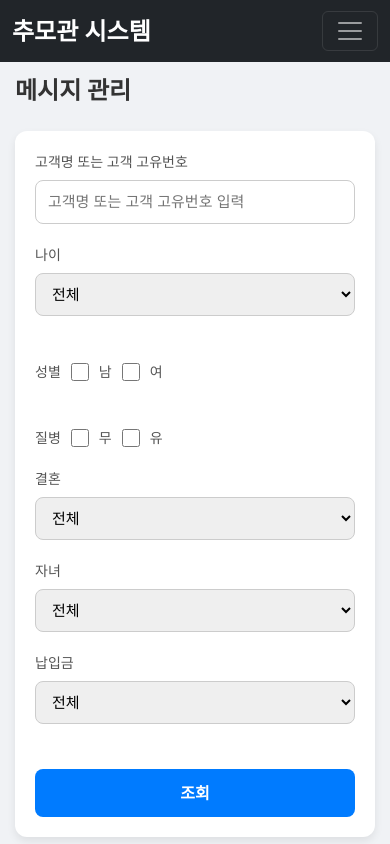
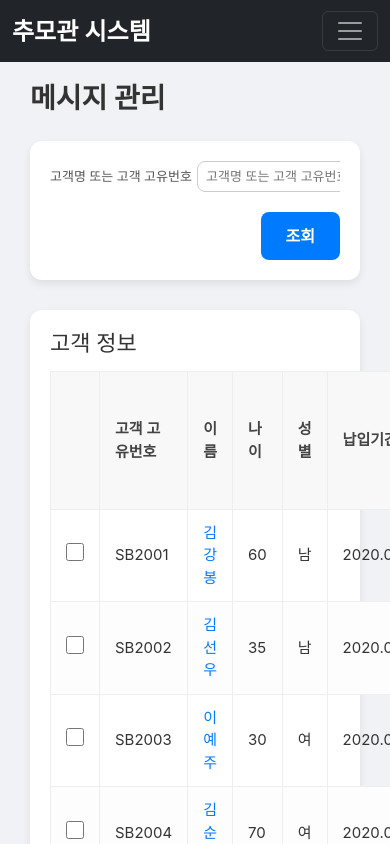
Before and after one commit to Aivle-Bigproject11/Front, a React (Create React App) app: page /menu3 in a window 390 px wide. Shown: the top 844 px of the page. Built offline with nearby package versions, Linux system fonts and the light colour scheme; no server answers; sample sign-in values are in the browser's storage.

Commit message:
필터링 항목 겹침 수정정

```diff
--- a/src/pages/Menu3.css
+++ b/src/pages/Menu3.css
@@ -23,7 +23,7 @@
   font-weight: bold;
   color: #333;
   margin-bottom: 25px;
-  text-align: center;
+  text-align: left; /* 왼쪽 정렬 */
 }
 
 /* 필터링 섹션 */
@@ -33,40 +33,59 @@
   border-radius: 12px;
   box-shadow: 0 4px 8px rgba(0, 0, 0, 0.08);
   margin-bottom: 30px;
+  display: flex;
+  flex-direction: column; /* 자식 요소들을 세로로 정렬 */
+  gap: 15px; /* 필터 항목 줄과 버튼 줄 사이의 간격 */
 }
 
-.filter-row {
+/* 모든 필터링 항목을 담는 한 줄 스타일 */
+.filter-row-all {
   display: flex;
-  flex-wrap: wrap; /* 반응형을 위해 flex-wrap 유지 */
-  gap: 20px;
-  align-items: flex-end; /* 하단 정렬 */
-  justify-content: flex-start; /* 왼쪽 정렬 */
+  flex-wrap: nowrap; /* 줄바꿈 방지 */
+  align-items: center; /* 세로 중앙 정렬 (라벨과 input/select의 기준선 맞춤) */
+  gap: 15px; /* 필터 항목들 사이의 간격 */
+  width: 100%;
+  overflow-x: auto; /* 내용이 넘칠 경우 스크롤바 표시 */
+  padding-bottom: 5px; /* 스크롤바 공간 확보 */
+  justify-content: flex-start; /* 항목들을 왼쪽부터 배치 */
+}
+
+/* 조회 버튼을 위한 별도의 줄 스타일 */
+.filter-row-bottom {
+  display: flex;
+  justify-content: flex-end; /* 조회 버튼은 오른쪽에 */
+  width: 100%;
 }
 
 .filter-item {
   display: flex;
-  flex-direction: column;
-  flex-basis: calc((100% / 7) - 20px); /* 7개 아이템이 한 줄에 들어가도록 계산 */
-  min-width: 120px; /* 최소 너비 설정 */
+  flex-direction: row; /* 라벨과 입력 필드를 가로로 배치 */
+  align-items: center; /* 세로 중앙 정렬 */
   flex-shrink: 0; /* 아이템이 줄어들지 않도록 */
+  white-space: nowrap; /* 라벨 텍스트 줄바꿈 방지 */
+  gap: 5px; /* 라벨과 입력 필드 사이의 간격 */
+  /* flex-grow는 개별 항목에 필요에 따라 부여 */
 }
 
 .filter-item label {
-  font-size: 14px;
+  font-size: 13px; /* 폰트 크기 유지 */
   color: #555;
-  margin-bottom: 8px;
+  margin-bottom: 0; /* 라벨이 가로로 배치되므로 하단 마진 제거 */
   font-weight: 500;
+  flex-shrink: 0; /* 라벨이 줄어들지 않도록 */
 }
 
 .filter-item input[type="text"],
 .filter-item select {
-  padding: 10px 12px;
+  padding: 5px 8px; /* 패딩 유지 */
   border: 1px solid #ccc;
   border-radius: 8px;
-  font-size: 15px;
-  width: 100%;
+  font-size: 13px; /* 폰트 크기 유지 */
+  width: auto; /* 내용에 따라 너비 자동 조절 */
+  flex-grow: 1; /* 남은 공간을 채우도록 */
   box-sizing: border-box; /* 패딩이 너비에 포함되도록 */
   transition: border-color 0.2s ease-in-out;
+  min-width: 50px; /* 최소 너비 유지 */
 }
 
 .filter-item input[type="text"]:focus,
@@ -76,9 +95,11 @@
   box-shadow: 0 0 0 3px rgba(0, 123, 255, 0.25);
 }
 
+/* 고객명 또는 고객 고유번호 검색 필드 */
 .search-input-group {
-  flex-grow: 1; /* 검색 입력 필드 너비 확장 */
-  min-width: 200px; /* 최소 너비 조정 */
+  min-width: 220px; /* 충분한 너비 확보 */
+  max-width: 300px; /* 최대 너비 제한 */
+  flex-grow: 1; /* 다른 항목보다 조금 더 유연하게 확장 */
 }
 
 .search-input-wrapper {
@@ -89,35 +110,42 @@
 }
 
 .search-input-wrapper input {
-  padding-right: 35px; /* 아이콘 공간 확보 */
+  padding-right: 8px; /* 아이콘 제거로 인한 패딩 조정 */
 }
 
-.search-icon {
-  position: absolute;
-  right: 10px;
-  width: 20px;
-  height: 20px;
-  color: #888;
-}
 
+/* 체크박스 그룹 (성별, 질병) */
 .checkbox-group {
-  flex-direction: row;
-  align-items: center;
-  gap: 10px;
-  padding-top: 25px; /* 라벨과 정렬을 위해 */
+  display: flex;
+  align-items: center; /* 체크박스와 라벨 세로 중앙 정렬 */
+  gap: 5px; /* 라벨과 체크박스 사이 간격 조정 (더 좁게) */
+  padding-top: 0; /* 라벨과 입력 필드가 같은 줄에 있으므로 padding-top 제거 */
+  min-width: 100px; /* 최소 너비 확보 */
 }
 
 .checkbox-group label {
   margin-bottom: 0;
   cursor: pointer;
+  font-size: 13px; /* 체크박스 라벨 폰트 크기 조정 */
 }
 
 .checkbox-group input[type="checkbox"] {
-  width: 18px;
-  height: 18px;
+  width: 16px; /* 체크박스 크기 유지 */
+  height: 16px; /* 체크박스 크기 유지 */
   accent-color: #007bff; /* 체크박스 색상 */
   cursor: pointer;
 }
+
+/* 드롭박스 항목 (나이, 결혼, 자녀, 납입금) */
+.filter-item select {
+  min-width: 80px; /* 드롭박스 최소 너비 조정 */
+}
+
+/* 결혼, 자녀 드롭박스 (필요시 추가 조정) */
+.filter-item-small-select {
+  min-width: 90px; /* 결혼, 자녀 드롭박스 최소 너비 */
+}
+
 
 .search-button {
   padding: 12px 25px;
@@ -129,8 +157,6 @@
   font-weight: bold;
   cursor: pointer;
   transition: background-color 0.2s ease-in-out, transform 0.1s ease;
-  margin-top: 25px; /* 필터 아이템과 정렬을 위해 조정 */
-  align-self: flex-end; /* 버튼을 아래로 정렬 */
 }
 
 .search-button:hover {
@@ -155,7 +181,7 @@
   font-size: 22px;
   color: #333;
   margin-bottom: 15px;
-  text-align: center;
+  text-align: left; /* 왼쪽 정렬 */
 }
 
 table {
@@ -396,7 +422,7 @@ table input[type="checkbox"] {
   border-radius: 6px;
   font-size: 14px;
   cursor: pointer;
-  transition: background-color 0.2s ease-in-out;
+  transition: background-color 0.2s ease-in-out, transform 0.1s ease;
   float: right; /* 오른쪽 정렬 */
   margin-top: 10px;
 }
@@ -439,71 +465,3 @@ table input[type="checkbox"] {
   justify-content: center;
   gap: 15px;
 }
-
-/* 반응형 디자인 */
-@media (max-width: 1400px) { /* 더 넓은 화면에서 7개 유지 */
-  .filter-item {
-    flex-basis: calc((100% / 6) - 20px); /* 6개씩 한 줄 */
-  }
-}
-
-@media (max-width: 1200px) {
-  .filter-item {
-    flex-basis: calc((100% / 5) - 20px); /* 5개씩 한 줄 */
-  }
-}
-
-@media (max-width: 992px) {
-  .filter-item {
-    flex-basis: calc((100% / 4) - 20px); /* 4개씩 한 줄 */
-  }
-  .bottom-section {
-    flex-direction: column; /* 하단 섹션 세로 정렬 */
-  }
-}
-
-@media (max-width: 768px) {
-  .filter-item {
-    flex-basis: calc((100% / 3) - 20px); /* 3개씩 한 줄 */
-  }
-  .table-buttons {
-    flex-direction: column;
-    gap: 10px;
-  }
-  .button-primary,
-  .button-secondary {
-    width: 100%;
-  }
-}
-
-@media (max-width: 600px) {
-  .filter-item {
-    flex-basis: calc((100% / 2) - 20px); /* 2개씩 한 줄 */
-  }
-}
-
-@media (max-width: 480px) {
-  .content-area {
-    padding: 15px;
-  }
-  .page-title {
-    font-size: 24px;
-  }
-  .filter-item {
-    width: 100%;
-    min-width: unset;
-    flex-basis: 100%; /* 한 개씩 한 줄 */
-  }
-  .search-button {
-    width: 100%;
-  }
-  .message-card {
-    flex-direction: column;
-    align-items: center;
-  }
-  .message-image {
-    width: 100%;
-    height: auto;
-    max-width: 150px;
-  }
-}
--- a/src/pages/Menu3.js
+++ b/src/pages/Menu3.js
@@ -1,7 +1,3 @@
- import { Container, Row, Col, Card, Form, Button, ListGroup, Badge, Modal } from 'react-bootstrap';
-
-// import React, { useState, useEffect, useCallback } from 'react';
-
 import React, { useState, useEffect } from 'react';
 import './Menu3.css'; // Menu3.css 파일 import
 
@@ -89,7 +85,12 @@ const Menu3 = () => {
 
     // 자녀 필터링
     if (childrenFilter !== '전체') {
-      tempCustomers = tempCustomers.filter(customer => customer.familyComposition.includes(childrenFilter));
+      // '유' 또는 '무' 필터링 로직
+      if (childrenFilter === '유') {
+        tempCustomers = tempCustomers.filter(customer => customer.familyComposition.includes('자녀') && !customer.familyComposition.includes('자녀 X'));
+      } else if (childrenFilter === '무') {
+        tempCustomers = tempCustomers.filter(customer => customer.familyComposition.includes('자녀 X'));
+      }
     }
 
     // 납입금 필터링 (더미 데이터에는 납입금 정보가 없으므로 임시로 구현)
@@ -210,13 +211,15 @@ const Menu3 = () => {
   return (
     <div className="menu3-container">
       <div className="content-area">
-        <h2 className="page-title"style={{ textAlign: 'left' }}>메시지 관리</h2>
+        <h2 className="page-title" style={{ textAlign: 'left' }}>메시지 관리</h2>
 
         {/* 필터링 부분 */}
         <div className="filter-section">
-          <div className="filter-row">
+          {/* 모든 필터링 항목을 한 줄에 배치 */}
+          <div className="filter-row-all">
             <div className="filter-item search-input-group">
               <label htmlFor="customer-search">고객명 또는 고객 고유번호</label>
+              <div className="search-input-wrapper">
                 <input
                   type="text"
                   id="customer-search"
@@ -225,7 +228,7 @@ const Menu3 = () => {
                   placeholder="고객명 또는 고객 고유번호 입력"
                 />
               </div>
-
+            </div>
 
             <div className="filter-item">
               <label htmlFor="age-select">나이</label>
@@ -275,7 +278,7 @@ const Menu3 = () => {
               <label htmlFor="disease-has">유</label>
             </div>
 
-            <div className="filter-item">
+            <div className="filter-item filter-item-small-select">
               <label htmlFor="marriage-select">결혼</label>
               <select id="marriage-select" value={marriageFilter} onChange={(e) => setMarriageFilter(e.target.value)}>
                 <option value="전체">전체</option>
@@ -284,13 +287,12 @@ const Menu3 = () => {
               </select>
             </div>
 
-            <div className="filter-item">
+            <div className="filter-item filter-item-small-select">
               <label htmlFor="children-select">자녀</label>
               <select id="children-select" value={childrenFilter} onChange={(e) => setChildrenFilter(e.target.value)}>
                 <option value="전체">전체</option>
                 <option value="유">유</option>
                 <option value="무">무</option>
-
               </select>
             </div>
 
@@ -301,10 +303,12 @@ const Menu3 = () => {
                 <option value="400~499">400~499 만원</option>
                 <option value="500~599">500~599 만원</option>
                 <option value="600 이상">600만원 이상</option>
-
               </select>
             </div>
+          </div>
 
+          {/* 조회 버튼을 위한 별도의 줄 */}
+          <div className="filter-row-bottom">
             <button className="search-button" onClick={handleSearch}>조회</button>
           </div>
         </div>
@@ -373,7 +377,7 @@ const Menu3 = () => {
 
           {/* 고객 정보 및 메시지 발송 기록 */}
           <div className="customer-detail-section">
-            <h3>고객 정보 및 메시지 발송 기록 </h3>
+            <h3>고객 정보 및 메시지 발송 기록</h3>
             {selectedCustomerDetail ? (
               <div className="customer-detail-content">
                 <div className="customer-info-box">
```
Lines whose indentation alone changed are shown as unchanged.
